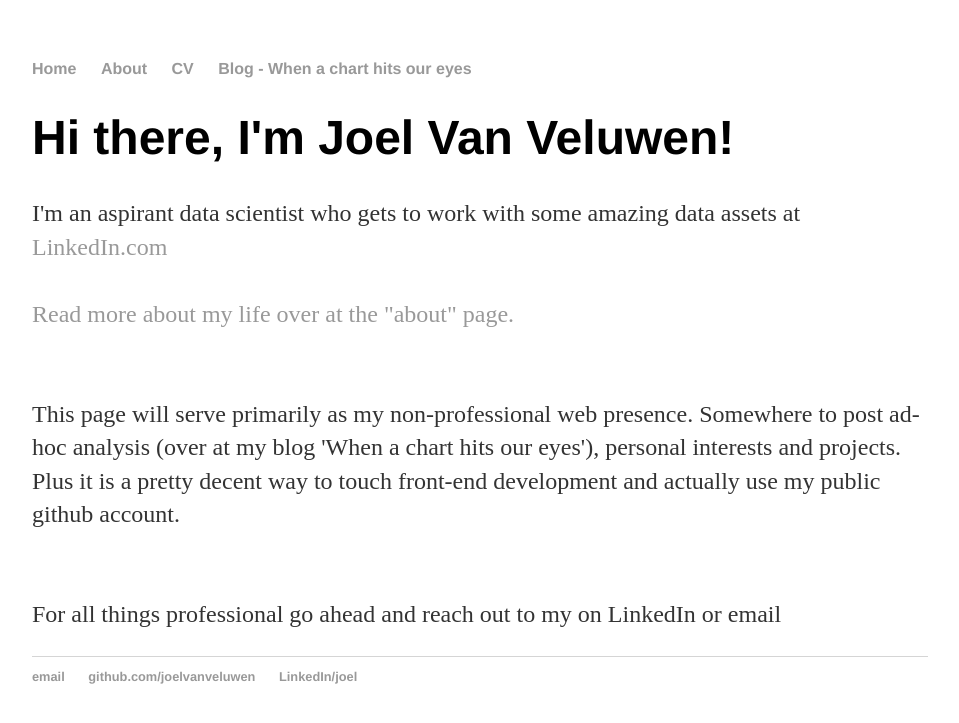
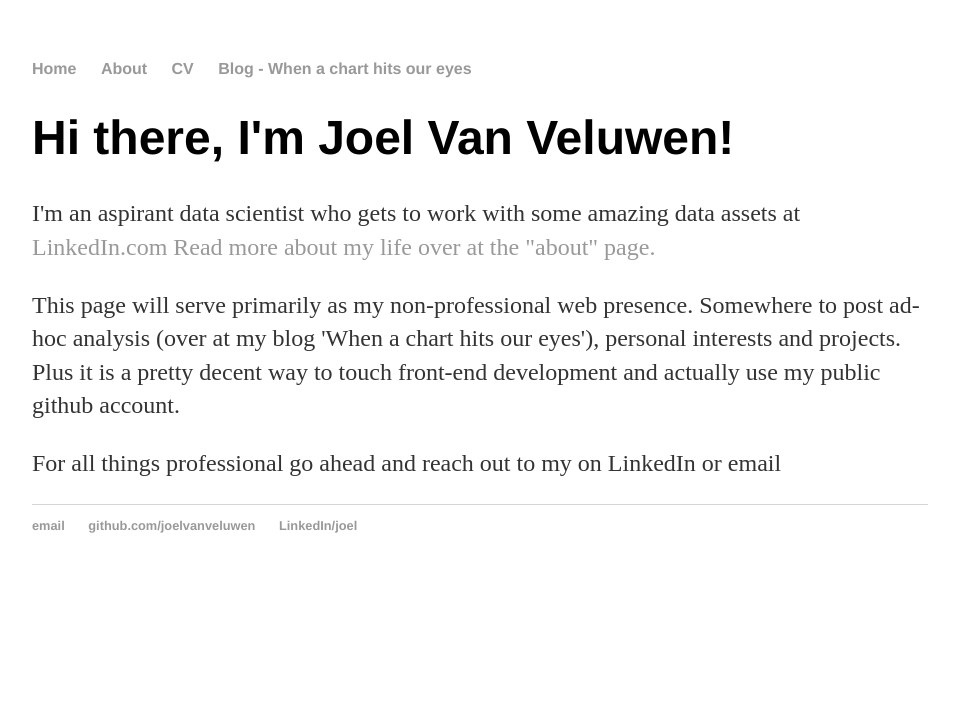
Before and after one commit to joelvanveluwen-zz/old_joelvanveluwen.github.io, a Jekyll site: the page built from index.html, in a window 1280 px wide. Shown: the top 723 px of the page, without its empty margins (160-1119 px from the left). Built offline with Jekyll 4.4.1, drawn with Linux system fonts in a browser that asks for light colours.

```diff
--- a/index.html
+++ b/index.html
@@ -5,11 +5,11 @@ title: Joel Van Veluwen, B-grade programmer
 <div class="blurb">
 	<h1>Hi there, I'm Joel Van Veluwen!</h1>
 	<p>I'm an aspirant data scientist who gets to work with some amazing data assets at <a href='https://www.linkedin.com'>LinkedIn.com</a>
-	<br><br><a href="/about">Read more about my life over at the "about" page.</a></p>
-	<br>
+	<a href="/about">Read more about my life over at the "about" page.</a></p>
+
 	<p>This page will serve primarily as my non-professional web presence.
 	Somewhere to post ad-hoc analysis (over at my blog 'When a chart hits our eyes'), personal interests and projects.
 	Plus it is a pretty decent way to touch front-end development and actually use my public github account.</p>
-	<br>
+
 	<p>For all things professional go ahead and reach out to my on LinkedIn or email</p>
 </div><!-- /.blurb -->
```
